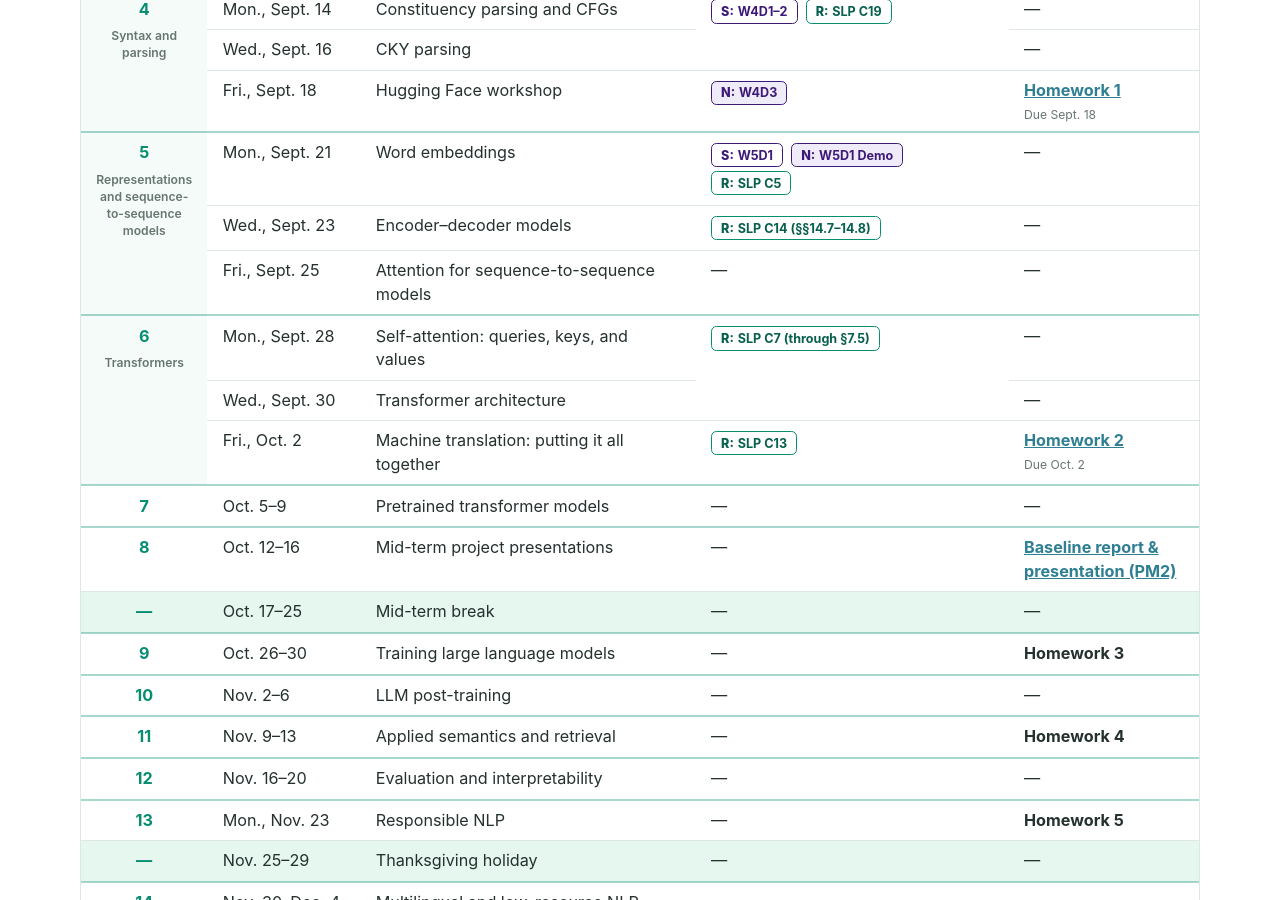
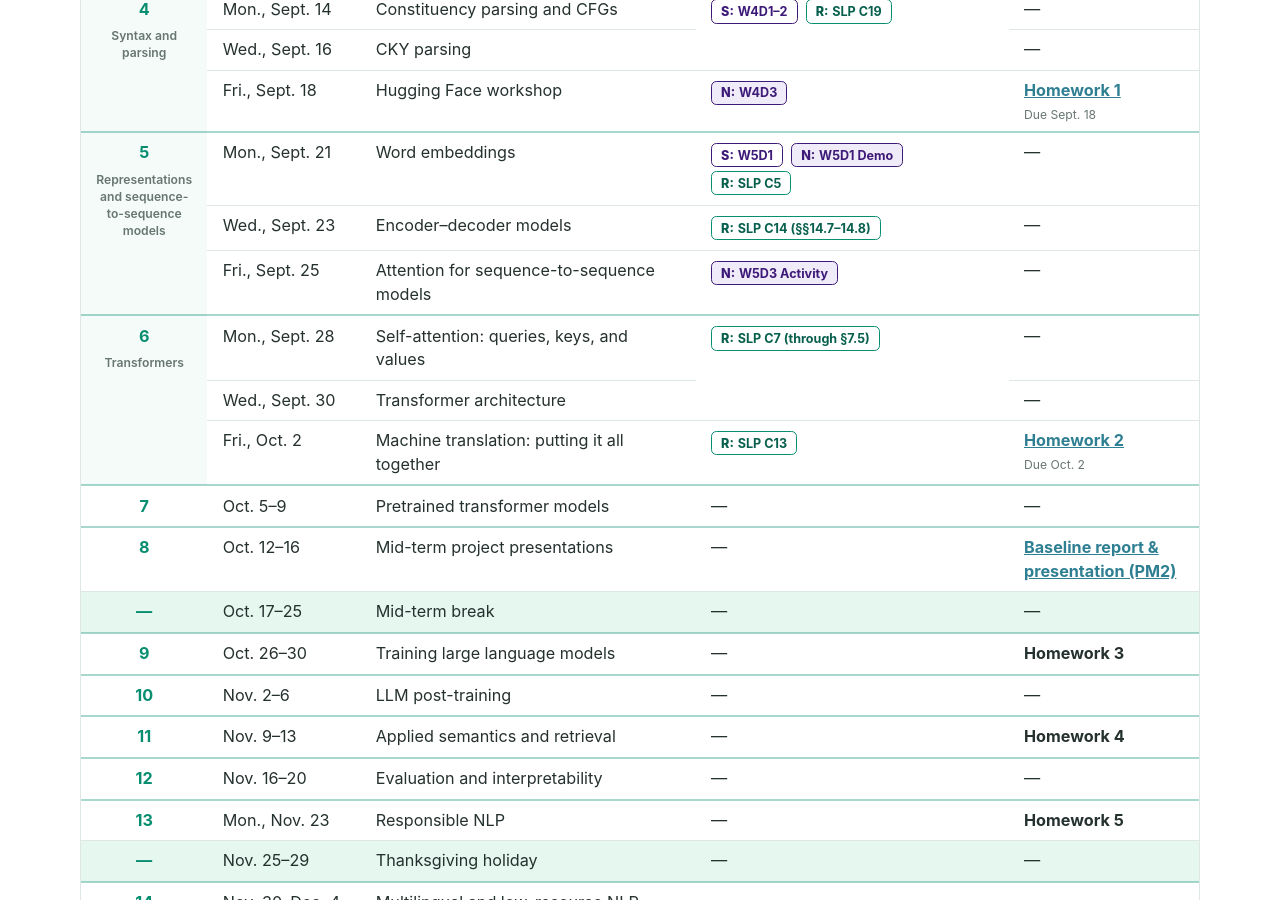
Before and after one commit to bnguyen5/bnguyen5.github.io, a Jekyll site: the page built from _pages/nlp-fall-2026.md, in a window 1280 px wide and 900 px high, scrolled down 2516 px. Built offline with Jekyll 4.4.1, drawn with Linux system fonts in a browser that asks for light colours.

Commit message:
Update nlp-fall-2026.md

```diff
--- a/_pages/nlp-fall-2026.md
+++ b/_pages/nlp-fall-2026.md
@@ -17,6 +17,7 @@ w4d12_slides_url: "https://drive.google.com/file/d/1xGA2Ba9r2d8zyMxX-MX7AaqfPOuL
 w4d3_notebook_url: "https://colab.research.google.com/drive/19MQiucKGaQIAtELghnBPgasjUQR1AExc?usp=sharing"
 w5d1_slides_url: "https://drive.google.com/file/d/10jMtzC_hScc9X8XobfAGQVgmX9831C4g/view?usp=sharing"
 w5d1_notebook_url: "https://colab.research.google.com/drive/1tJsS8SyQfYb-vM50x1NS-RzMWvVei103?usp=sharing"
+w5d3_notebook_url: "https://colab.research.google.com/drive/1vRBoXZvkFsjxsSUHsQpbkUYNLQvDZ4Aa?usp=sharing"
 pm1_description_url: "https://docs.google.com/document/d/11qZpMnT9W837qiWsfr5sR6l8rXaI7J0xmVFmOfPDXbI/edit?usp=sharing"
 pm2_description_url: "https://docs.google.com/document/d/11qZpMnT9W837qiWsfr5sR6l8rXaI7J0xmVFmOfPDXbI/edit?tab=t.qo0sjgf5taez#heading=h.3at9u9s4e0vp"
 hw1_url: "https://colab.research.google.com/drive/1jUs4f98pAUknLC0Zm8-OHmj4XDAI4IC2?usp=sharing"
@@ -151,7 +152,7 @@ hw2_url: "https://colab.research.google.com/drive/1YDJIc3IwSSUfpLBbKkpWsb8giiuEV
           <tr><td>Fri., Sept. 18</td><td><strong>Hugging Face workshop</strong></td><td>{% if page.w4d3_notebook_url != "" %}<a class="course-tag course-tag--notebook" href="{{ page.w4d3_notebook_url }}" target="_blank" rel="noopener">W4D3</a>{% else %}<span class="course-tag course-tag--notebook">W4D3</span>{% endif %}</td><td>{% if page.hw1_url != "" %}<a href="{{ page.hw1_url }}" target="_blank" rel="noopener"><strong>Homework 1</strong></a>{% else %}<strong>Homework 1</strong>{% endif %}<small>Due Sept. 18</small></td></tr>
           <tr class="course-week-start"><td rowspan="3"><strong>5</strong><small>Representations and sequence-to-sequence models</small></td><td>Mon., Sept. 21</td><td><strong>Word embeddings</strong></td><td>{% if page.w5d1_slides_url != "" %}<a class="course-tag course-tag--slides" href="{{ page.w5d1_slides_url }}" target="_blank" rel="noopener">W5D1</a>{% else %}<span class="course-tag course-tag--slides">W5D1</span>{% endif %} {% if page.w5d1_notebook_url != "" %}<a class="course-tag course-tag--notebook" href="{{ page.w5d1_notebook_url }}" target="_blank" rel="noopener">W5D1 Demo</a>{% else %}<span class="course-tag course-tag--notebook">W5D1 Demo</span>{% endif %} <a class="course-tag course-tag--reading" href="https://web.stanford.edu/~jurafsky/slp3/5.pdf" target="_blank" rel="noopener">SLP C5</a></td><td>—</td></tr>
           <tr><td>Wed., Sept. 23</td><td><strong>Encoder–decoder models</strong></td><td><a class="course-tag course-tag--reading" href="https://web.stanford.edu/~jurafsky/slp3/14.pdf" target="_blank" rel="noopener">SLP C14 (§§14.7–14.8)</a></td><td>—</td></tr>
-          <tr><td>Fri., Sept. 25</td><td><strong>Attention for sequence-to-sequence models</strong></td><td>—</td><td>—</td></tr>
+          <tr><td>Fri., Sept. 25</td><td><strong>Attention for sequence-to-sequence models</strong></td><td>{% if page.w5d3_notebook_url != "" %}<a class="course-tag course-tag--notebook" href="{{ page.w5d3_notebook_url }}" target="_blank" rel="noopener">W5D3 Activity</a>{% else %}<span class="course-tag course-tag--notebook">W5D3 Activity</span>{% endif %}</td><td>—</td></tr>
 
           <tr class="course-week-start"><td rowspan="3"><strong>6</strong><small>Transformers</small></td><td>Mon., Sept. 28</td><td><strong>Self-attention: queries, keys, and values</strong></td><td class="course-materials-shared" rowspan="2"><a class="course-tag course-tag--reading" href="https://web.stanford.edu/~jurafsky/slp3/7.pdf" target="_blank" rel="noopener">SLP C7 (through §7.5)</a></td><td>—</td></tr>
           <tr><td>Wed., Sept. 30</td><td><strong>Transformer architecture</strong></td><td>—</td></tr>
```
